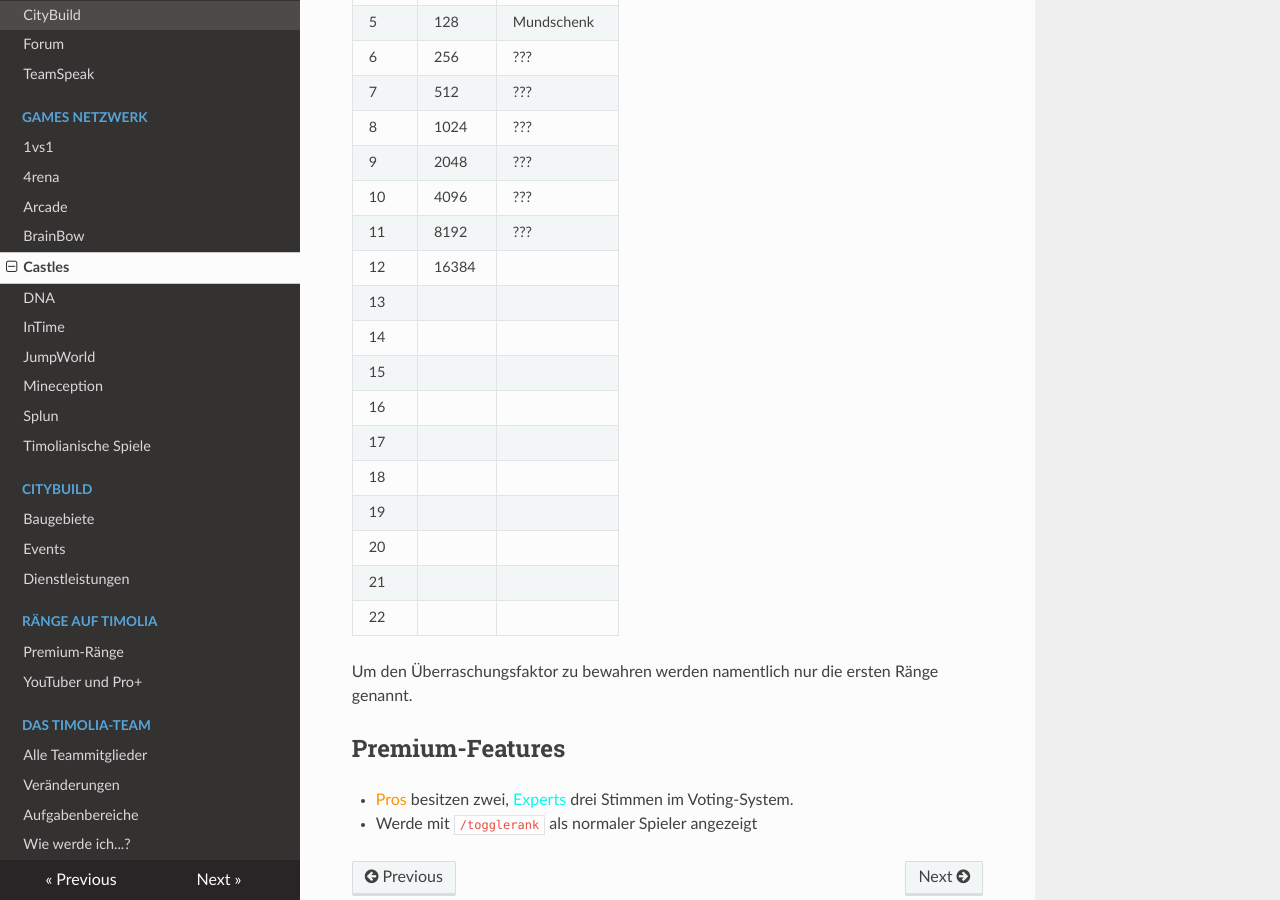
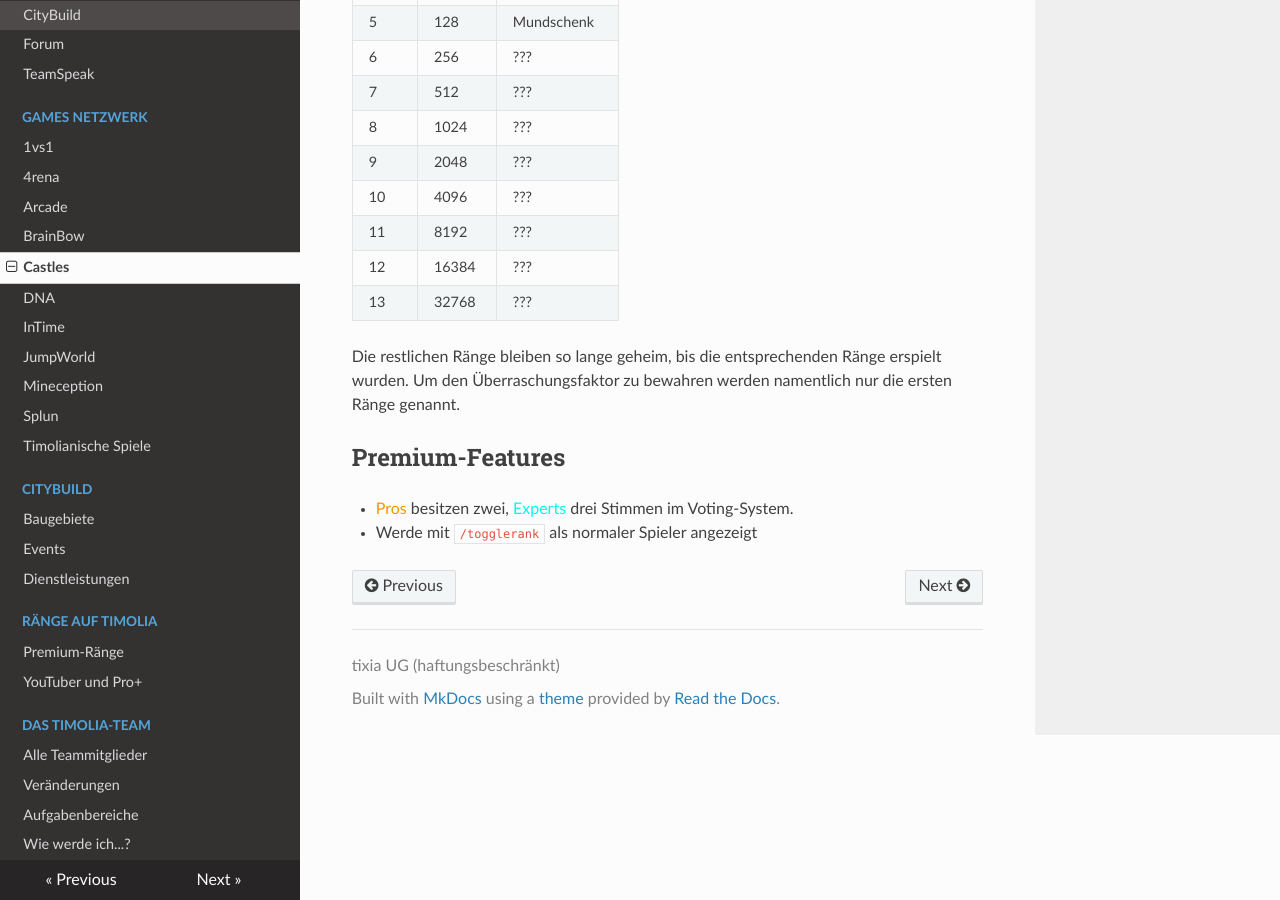
Before and after one commit to TimoliaDE/HowTo, an MkDocs documentation site: the page built from docs/games/castles.md, in a window 1280 px wide and 900 px high, scrolled down 1379 px. Built offline with MkDocs 1.6.1, drawn with Linux system fonts in a browser that asks for light colours; nearby versions of some CDN libraries; old or Windows-style settings are respelled for this version of MkDocs.

Commit message:
Ränge in Castles updated

```diff
--- a/docs/games/castles.md
+++ b/docs/games/castles.md
@@ -38,20 +38,10 @@ in seiner eigenen Burg.
 | 9 | 2048 | ??? |
 | 10 | 4096 | ??? |
 | 11 | 8192 | ??? |
-| 12 | 16384 |
-| 13 |  |
-| 14 | |
-| 15 | |
-| 16 | |
-| 17 | |
-| 18 | |
-| 19 | |
-| 20 | |
-| 21 | |
-| 22 | |
+| 12 | 16384 | ??? |
+| 13 | 32768 | ??? |
 
-
-Um den Überraschungsfaktor zu bewahren werden namentlich nur die ersten Ränge genannt.
+Die restlichen Ränge bleiben so lange geheim, bis die entsprechenden Ränge erspielt wurden. Um den Überraschungsfaktor zu bewahren werden namentlich nur die ersten Ränge genannt.
 
 ## Premium-Features
 - <span style="color:#F99500">Pros</span> besitzen zwei, <span style="color:#00F9EC">Experts</span> drei Stimmen im Voting-System.
```
